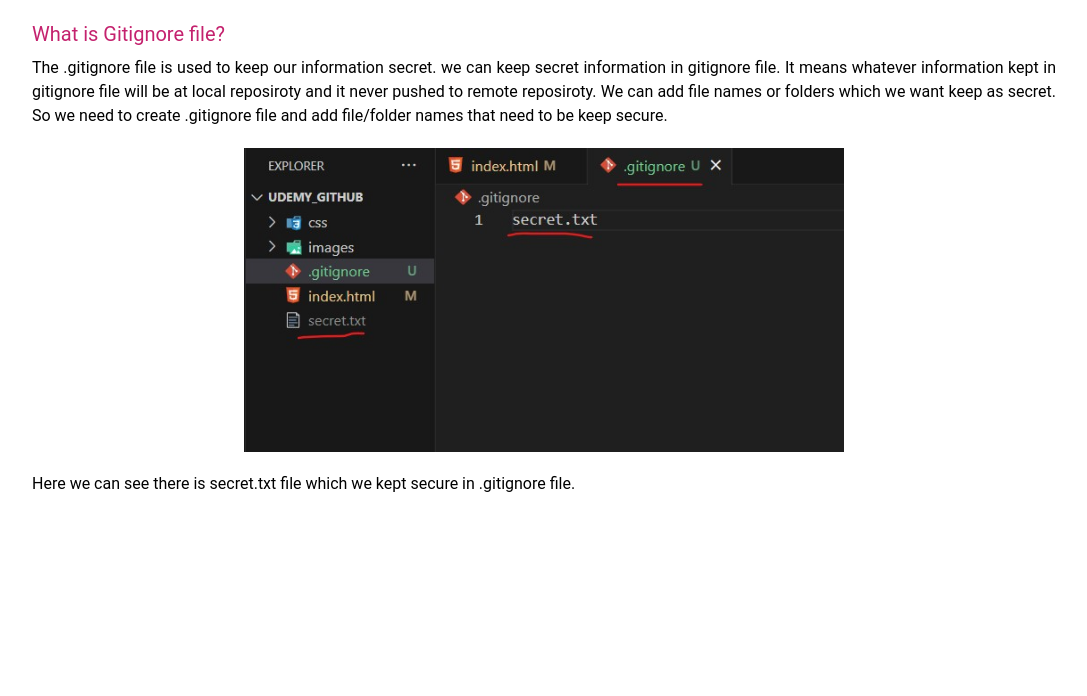
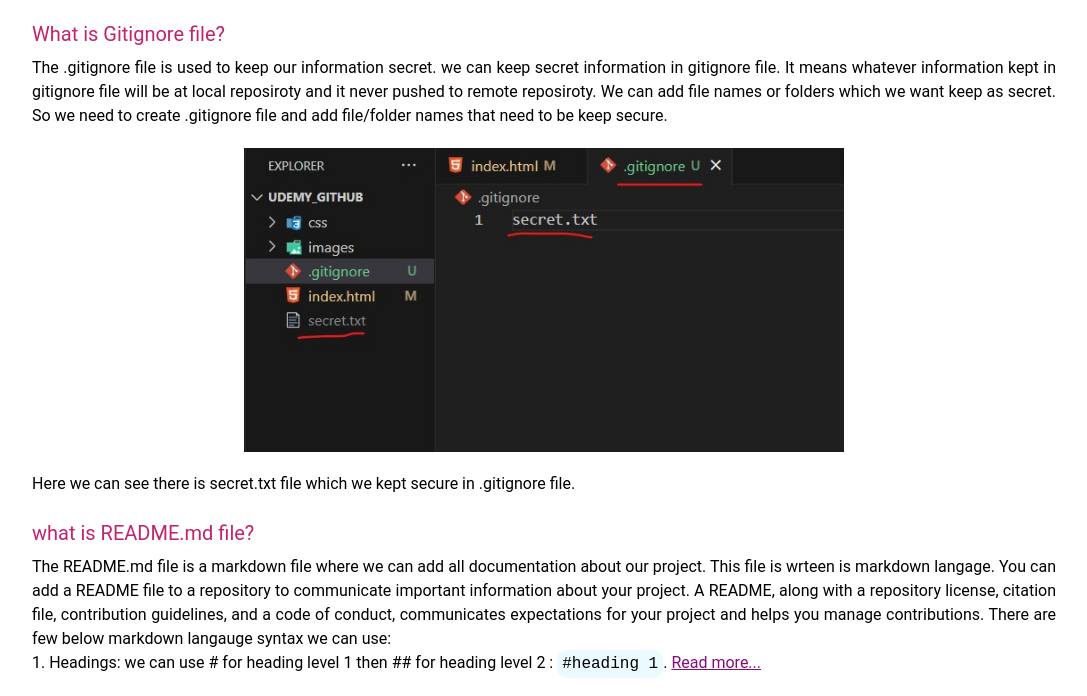
Before and after one commit to amolpatil178/Git_Notes, a plain HTML site: page index.html in a window 1280 px wide. Shown: the part 7568-8264 px from the top of the page, without its empty margins (96-1183 px from the left). Before the commit the page ends 8084 px from the top, so only its background shows below. Drawn offline with Linux system fonts and the light colour scheme; a web font is replaced by a local one.

Commit message:
new notes of readme.md file

```diff
--- a/index.html
+++ b/index.html
@@ -129,6 +129,8 @@
                 <p class="answer">We can got to specifc file in our remote repo and click on edit button. Then update the content and add a message for commit and hit the commit button. Now we need to take a pull because this commited code won't be avilable to our local repo. so we can use command: <code>git pull origin master</code><img alt="Git pull" src="images/git-pull.jpg"/></p>
                 <p class="question">What is Gitignore file?</p>
                 <p class="answer">The .gitignore file is used to keep our information secret. we can keep secret information in gitignore file. It means whatever information kept in gitignore file will be at local reposiroty and it never pushed to remote reposiroty. We can add file names or folders which we want keep as secret. So we need to create .gitignore file and add file/folder names that need to be keep secure.<img alt="git ignore" src="images/git-ignore.jpg"/> Here we can see there is secret.txt file which we kept secure in .gitignore file.</p>
+                <p class="question">what is README.md file?</p>
+                <p class="answer">The README.md file is a markdown file where we can add all documentation about our project. This file is wrteen is markdown langage. You can add a README file to a repository to communicate important information about your project. A README, along with a repository license, citation file, contribution guidelines, and a code of conduct, communicates expectations for your project and helps you manage contributions. There are few below markdown langauge syntax we can use:<br/>1. Headings: we can use # for heading level 1 then ## for heading level 2 : <code>#heading 1</code>. <a target="_blank" href="https://www.geeksforgeeks.org/what-is-readme-md-file/">Read more...</a></p>
             </section>
         </main>
     </body>
```
Also changed, not shown: 1 other file.
